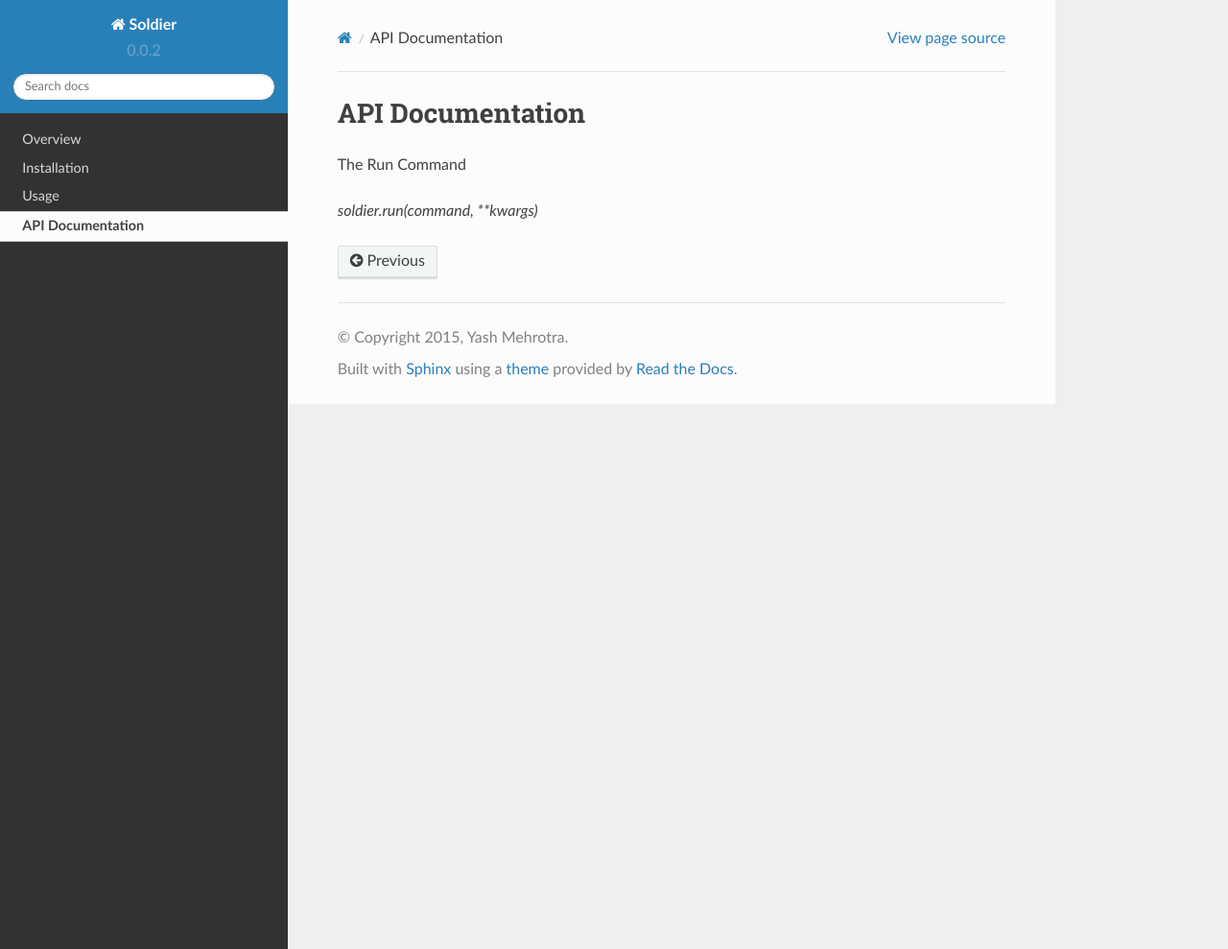
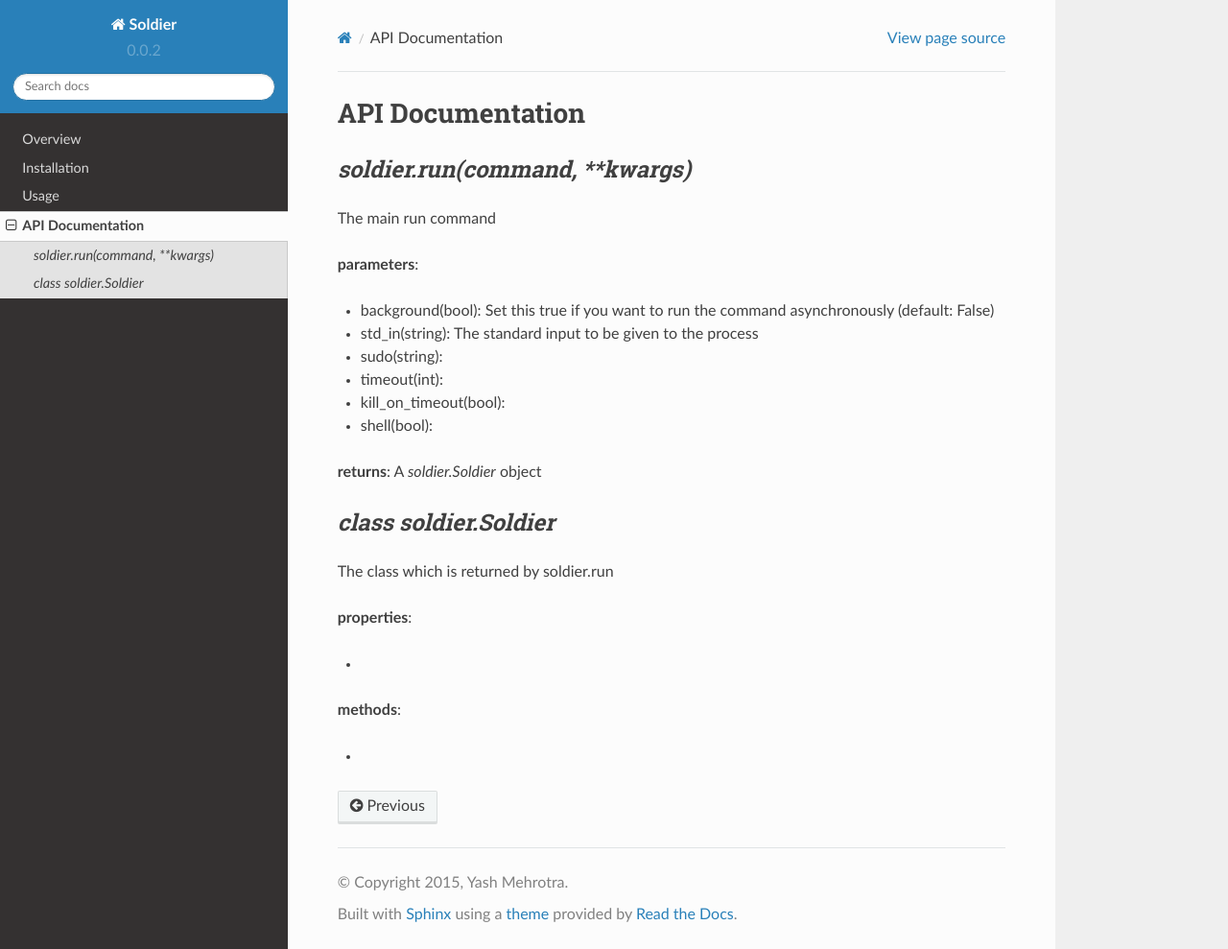
Before and after one commit to yashmehrotra/soldier, a Sphinx documentation site: the page built from docs/api_documentation.rst, in a window 1280 px wide and 989 px high. Shown: the whole window at 96% size. Built offline with Sphinx 7.4.7 and the Read the Docs theme 2.0.0, drawn with Linux system fonts in a browser that asks for light colours; pages that are not in the unit, such as notebooks, are missing from menus.

Commit message:
Update API Documentation

```diff
--- a/docs/api_documentation.rst
+++ b/docs/api_documentation.rst
@@ -1,6 +1,31 @@
 API Documentation
 =================
 
-The Run Command
+*soldier.run(command, **kwargs)*
+""""""""""""""""""""""""""""""""
 
-*soldier.run(command, **kwargs)*
+The main run command
+
+**parameters**:
+
+- background(bool): Set this true if you want to run the command asynchronously (default: False)
+- std_in(string): The standard input to be given to the process
+- sudo(string):
+- timeout(int):
+- kill_on_timeout(bool):
+- shell(bool):
+
+**returns**: A *soldier.Soldier* object
+
+*class soldier.Soldier*
+"""""""""""""""""""""
+
+The class which is returned by soldier.run
+
+**properties**:
+
+-
+
+**methods**:
+
+-
--- a/setup.py
+++ b/setup.py
@@ -9,10 +9,8 @@ setup(
     author='Yash Mehrotra',
     author_email='yashmehrotra95@gmail.com',
     packages=['soldier'],
-    scripts=[],
     url='https://pypi.python.org/pypi/soldier',
     license='Apache 2.0',
     description='Subprocess with Style',
     long_description=open('README.rst').read(),
-    install_requires=[],
 )
```
Also changed, not shown: 1 other file.
